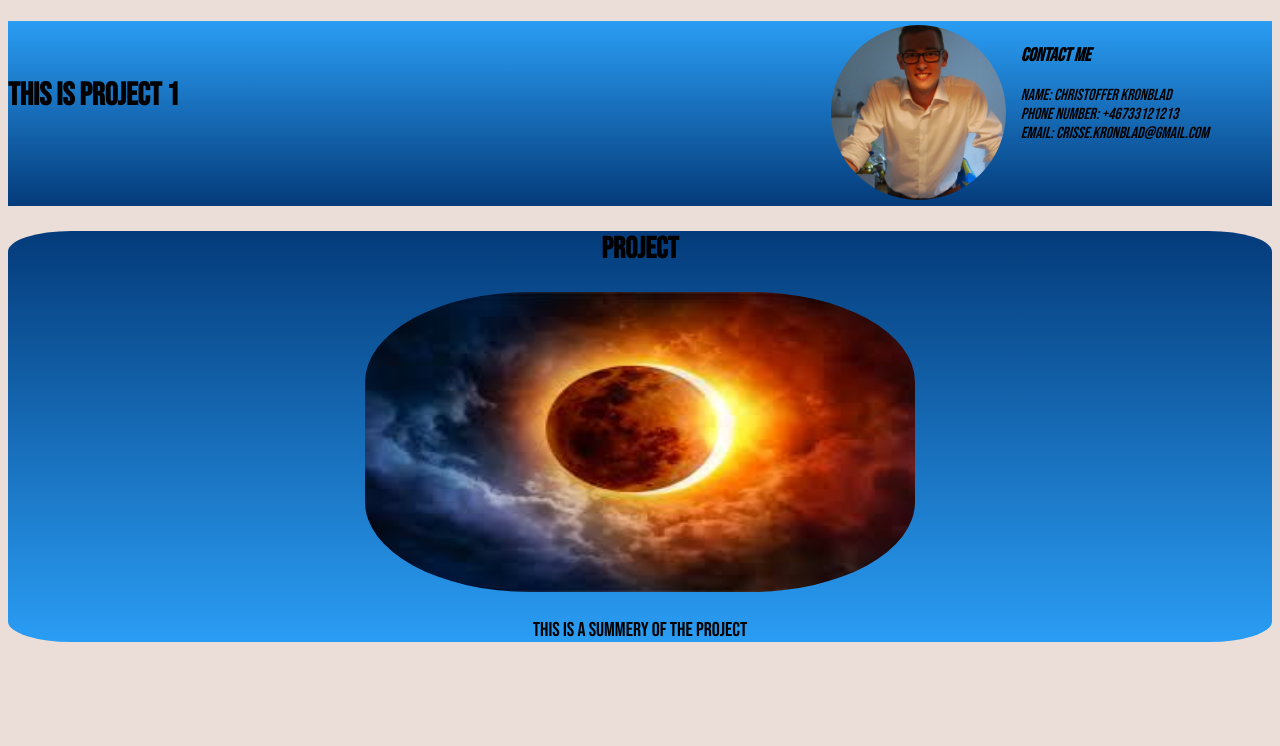
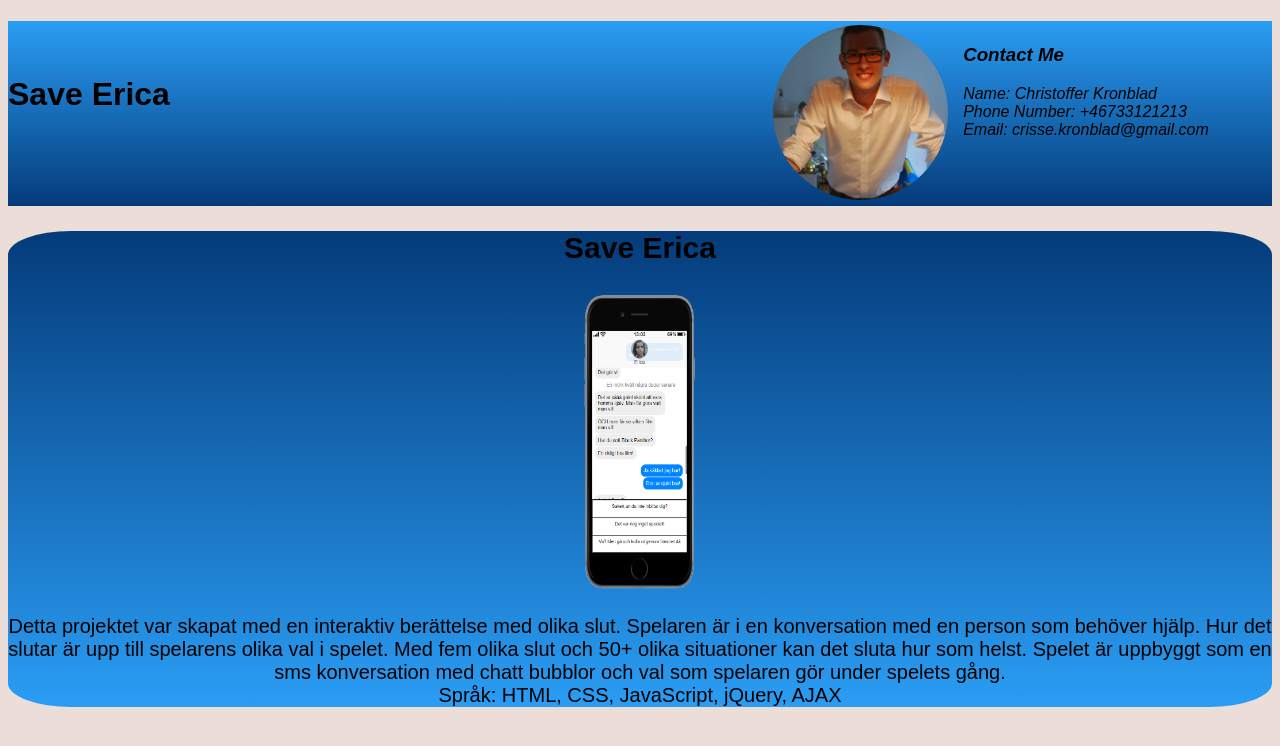
Before and after one commit to CrissZollo/Portfolio-bad, a plain HTML site: page Project1.html in a window 1280 px wide. Drawn offline with Linux system fonts and the light colour scheme.

Commit message:
Projekt 1 har lagts till

```diff
--- a/Project1.html
+++ b/Project1.html
@@ -19,7 +19,7 @@
 
         <header class="header backgroundColor">
 
-            <h1 class="headerText">This is Project 1</h1>
+            <h1 class="headerText">Save Erica</h1>
 
 
 
@@ -34,10 +34,17 @@
 
 
         <article class="gradientDarkLight project">
-            <h2>Project</h2>
-            <img src="Pics/examplePic2.jpg" class="projectPic">
+            <h2>Save Erica</h2>
+            <img src="Pics/textgame.png" class="projectPic">
             <p>
-                This is a summery of the project
+                Detta projektet var skapat med en interaktiv berättelse med olika slut.
+                Spelaren är i en konversation med en person som behöver hjälp.
+                Hur det slutar är upp till spelarens olika val i spelet.
+                Med fem olika slut och 50+ olika situationer kan det sluta hur som helst.
+                Spelet är uppbyggt som en sms konversation med chatt bubblor och val som spelaren gör under spelets gång.
+                <br>
+                Språk:
+                HTML, CSS, JavaScript, jQuery, AJAX
             </p>
         </article>
 
--- a/styles.css
+++ b/styles.css
@@ -1,5 +1,5 @@
 body{
-    font-family: 'Bebas Neue', cursive;
+    font-family: 'Oswald', sans-serif;
     background-color: #ebded9;
 }
 
```
Also changed, not shown: allProjects.html (+3 -3 lines), Pics/textgame.png (added), 1 other file.
